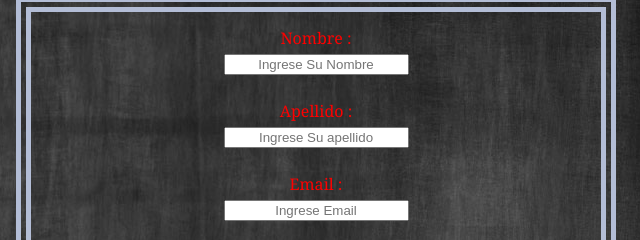
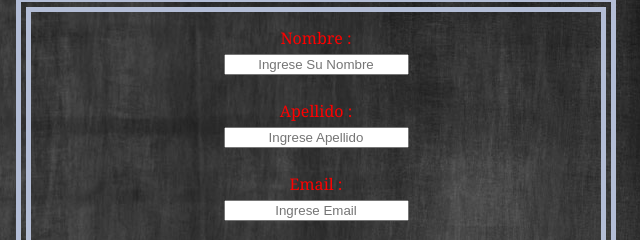
Before and after one commit to JonathanUgarte/Tpe-TIO, a plain HTML site: page captcha.html in a window 1280 px wide. Shown: the part 188-428 px from the top of the page, 324-964 px from the left. Drawn offline with Linux system fonts and the light colour scheme.

Commit message:
se modico captcha

```diff
--- a/captcha.html
+++ b/captcha.html
@@ -36,7 +36,7 @@
             <div class="formulario">
                      <label for="apellido">Apellido :</label>
                      <input type="text"
-                            placeholder="Ingrese Su apellido"
+                            placeholder="Ingrese Apellido"
                             id="apellido"
                             required="true"/>
             </div>
```
